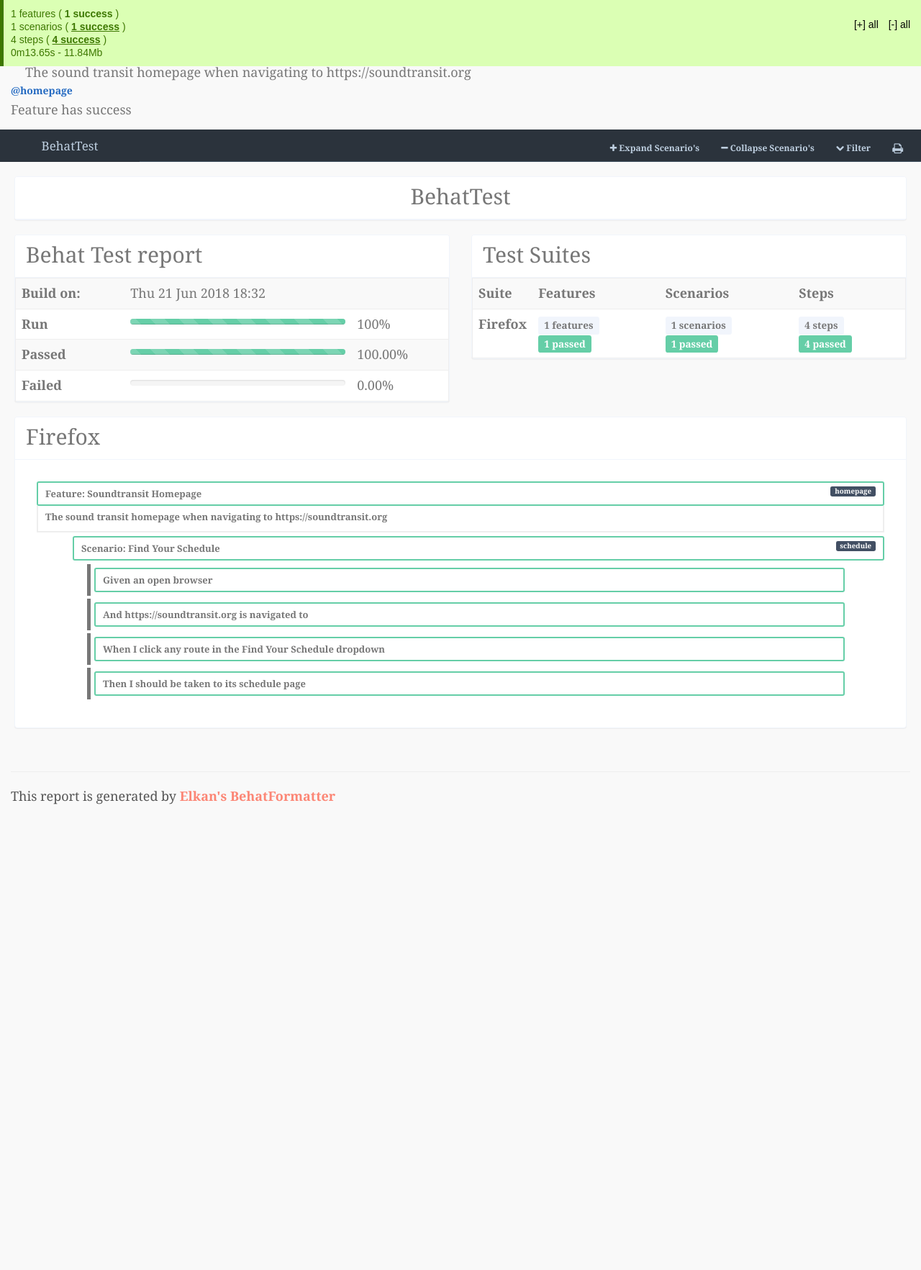
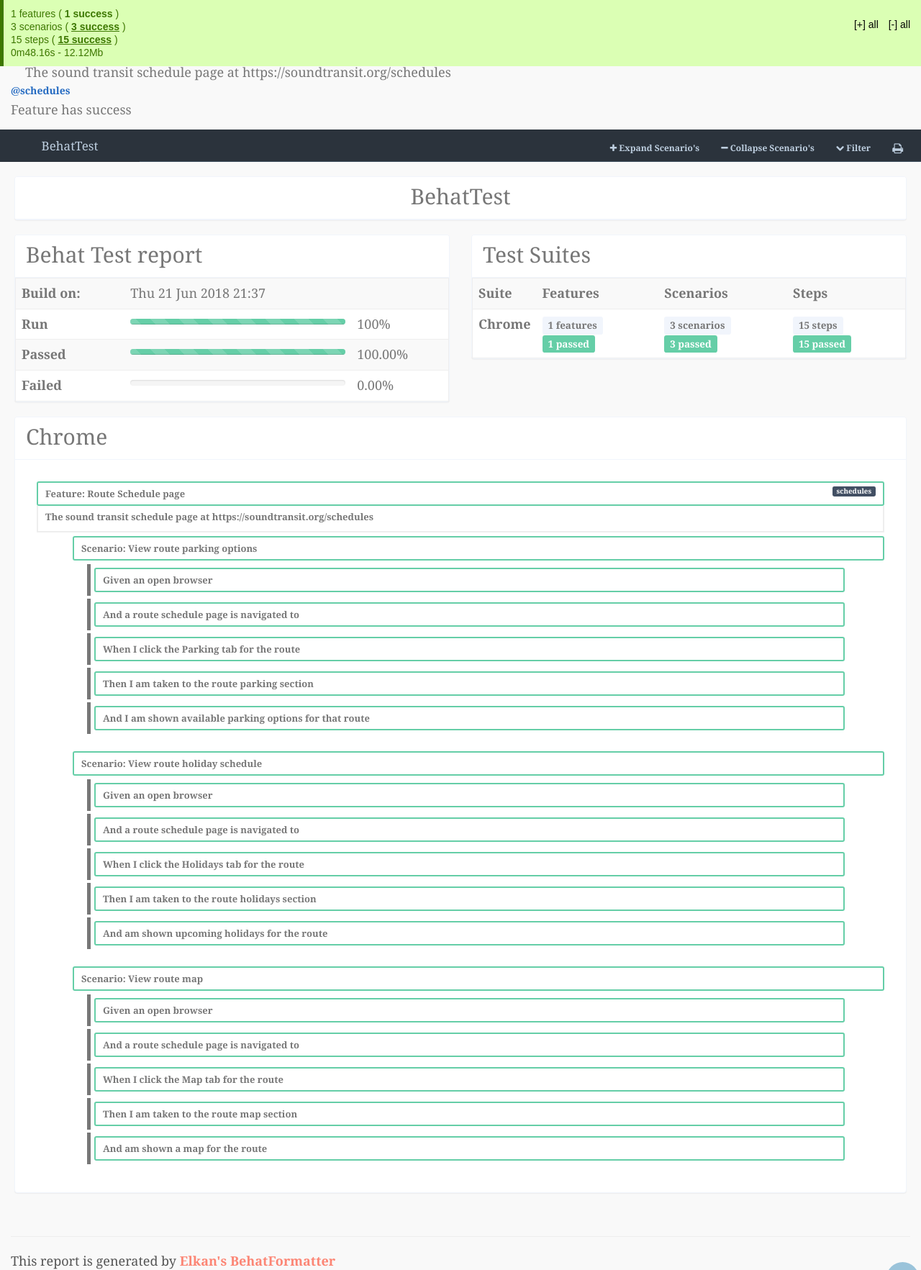
Before and after one commit to jimarasim/behattest, a PHP site: page /wd/build/Index.html in a window 1280 px wide. Shown: the whole page at 72% size. Before the commit the page ends 1118 px from the top, so only its background shows below. Run offline with PHP 8.4, Linux system fonts and the light colour scheme; some libraries are stand-ins or nearby versions.

Commit message:
added tests for tabs on route schedule page

```diff
--- a/behat.yml
+++ b/behat.yml
@@ -4,12 +4,14 @@ default:
             contexts:
                 - HomepageContext
                 - TripPlannerContext
+                - SchedulesContext
                 - CommonContext:
                     browser: 'chrome'
         firefox:
             contexts:
                 - HomepageContext
                 - TripPlannerContext
+                - SchedulesContext
                 - CommonContext:
                     browser: 'firefox'
     formatters:
--- a/build/Index.html
+++ b/build/Index.html
@@ -327,23 +327,22 @@
         </head>
         <body>
         <div id='behat'>
-        <div class="suite">Suite : firefox</div>
+        <div class="suite">Suite : chrome</div>
         <div class="feature">
             <h2>
                 <span id="feat1" class="keyword"> Feature: </span>
-                <span class="title">Soundtransit Homepage</span>
+                <span class="title">Route Schedule page</span>
             </h2>
-            <p>The sound transit homepage when navigating to https://soundtransit.org</p>
+            <p>The sound transit schedule page at https://soundtransit.org/schedules</p>
             <ul class="tags">
-                <li>@homepage</li>
+                <li>@schedules</li>
             </ul>
             <div class="scenario">
                 <ul class="tags">
-                    <li>@schedule</li>
                 </ul>
                 <h3>
                     <span class="keyword"> Scenario: </span>
-                    <span class="title">Find Your Schedule</span>
+                    <span class="title">View route parking options</span>
                 </h3>
                 <ol>
                     <li class="passed">
@@ -356,22 +355,119 @@
                     <li class="passed">
                         <div class="step">
                             <span class="keyword">And </span>
-                            <span class="text">https://soundtransit.org is navigated to </span>
-                            <span class="path">HomepageContext::httpsSoundtransitOrgIsNavigatedTo()</span>
+                            <span class="text">a route schedule page is navigated to </span>
+                            <span class="path">SchedulesContext::aRouteSchedulePageIsNavigatedTo()</span>
                         </div>
                     </li>
                     <li class="passed">
                         <div class="step">
                             <span class="keyword">When </span>
-                            <span class="text">I click any route in the Find Your Schedule dropdown </span>
-                            <span class="path">HomepageContext::iClickAnyRouteInTheFindYourScheduleDropdown()</span>
+                            <span class="text">I click the Parking tab for the route </span>
+                            <span class="path">SchedulesContext::iClickTheParkingTabForTheRoute()</span>
                         </div>
                     </li>
                     <li class="passed">
                         <div class="step">
                             <span class="keyword">Then </span>
-                            <span class="text">I should be taken to its schedule page </span>
-                            <span class="path">HomepageContext::iShouldBeTakenToItsSchedulePage()</span>
+                            <span class="text">I am taken to the route parking section </span>
+                            <span class="path">SchedulesContext::iAmTakenToTheRouteParkingSection()</span>
+                        </div>
+                    </li>
+                    <li class="passed">
+                        <div class="step">
+                            <span class="keyword">And </span>
+                            <span class="text">I am shown available parking options for that route </span>
+                            <span class="path">SchedulesContext::iAmShownAvailableParkingOptionsForThatRoute()</span>
+                        </div>
+                    </li>
+                </ol>
+            </div>
+            <div class="scenario">
+                <ul class="tags">
+                </ul>
+                <h3>
+                    <span class="keyword"> Scenario: </span>
+                    <span class="title">View route holiday schedule</span>
+                </h3>
+                <ol>
+                    <li class="passed">
+                        <div class="step">
+                            <span class="keyword">Given </span>
+                            <span class="text">an open browser </span>
+                            <span class="path">CommonContext::anOpenChromeBrowser()</span>
+                        </div>
+                    </li>
+                    <li class="passed">
+                        <div class="step">
+                            <span class="keyword">And </span>
+                            <span class="text">a route schedule page is navigated to </span>
+                            <span class="path">SchedulesContext::aRouteSchedulePageIsNavigatedTo()</span>
+                        </div>
+                    </li>
+                    <li class="passed">
+                        <div class="step">
+                            <span class="keyword">When </span>
+                            <span class="text">I click the Holidays tab for the route </span>
+                            <span class="path">SchedulesContext::iClickTheHolidaysTabForTheRoute()</span>
+                        </div>
+                    </li>
+                    <li class="passed">
+                        <div class="step">
+                            <span class="keyword">Then </span>
+                            <span class="text">I am taken to the route holidays section </span>
+                            <span class="path">SchedulesContext::iAmTakenToTheRouteHolidaysSection()</span>
+                        </div>
+                    </li>
+                    <li class="passed">
+                        <div class="step">
+                            <span class="keyword">And </span>
+                            <span class="text">am shown upcoming holidays for the route </span>
+                            <span class="path">SchedulesContext::amShownUpcomingHolidaysForTheRoute()</span>
+                        </div>
+                    </li>
+                </ol>
+            </div>
+            <div class="scenario">
+                <ul class="tags">
+                </ul>
+                <h3>
+                    <span class="keyword"> Scenario: </span>
+                    <span class="title">View route map</span>
+                </h3>
+                <ol>
+                    <li class="passed">
+                        <div class="step">
+                            <span class="keyword">Given </span>
+                            <span class="text">an open browser </span>
+                            <span class="path">CommonContext::anOpenChromeBrowser()</span>
+                        </div>
+                    </li>
+                    <li class="passed">
+                        <div class="step">
+                            <span class="keyword">And </span>
+                            <span class="text">a route schedule page is navigated to </span>
+                            <span class="path">SchedulesContext::aRouteSchedulePageIsNavigatedTo()</span>
+                        </div>
+                    </li>
+                    <li class="passed">
+                        <div class="step">
+                            <span class="keyword">When </span>
+                            <span class="text">I click the Map tab for the route </span>
+                            <span class="path">SchedulesContext::iClickTheMapTabForTheRoute()</span>
+                        </div>
+                    </li>
+                    <li class="passed">
+                        <div class="step">
+                            <span class="keyword">Then </span>
+                            <span class="text">I am taken to the route map section </span>
+                            <span class="path">SchedulesContext::iAmTakenToTheRouteMapSection()</span>
+                        </div>
+                    </li>
+                    <li class="passed">
+                        <div class="step">
+                            <span class="keyword">And </span>
+                            <span class="text">am shown a map for the route </span>
+                            <span class="path">SchedulesContext::amShownAMapForTheRoute()</span>
                         </div>
                     </li>
                 </ol>
@@ -477,7 +573,7 @@
                             <tr>
                                 <th>Build on:</th>
                                 <td>
-                                    Thu 21 Jun 2018 18:32
+                                    Thu 21 Jun 2018 21:37
                                 </td>
                                 <td></td>
                             </tr>
@@ -536,8 +632,19 @@
                             </tr>
                                                                                     <tr>
                                 <th>
-                                    Firefox
+                                    Chrome
                                 </th>
+
+
+
+
+
+
+
+
+
+
+
 
 
 
@@ -551,14 +658,14 @@
                                     <span id="label" class="label label-info"></span>
                                 </td>
                                 <td>
-                                    <span id="label" class="label label-default">1 scenarios</span>
-                                    <span id="label" class="label label-success">1 passed</span>
+                                    <span id="label" class="label label-default">3 scenarios</span>
+                                    <span id="label" class="label label-success">3 passed</span>
                                     <span id="label" class="label label-danger"></span>
                                     <span id="label" class="label label-info"></span>
                                 </td>
                                 <td>
-                                    <span id="label" class="label label-default">4 steps</span>
-                                    <span id="label" class="label label-success">4 passed</span>
+                                    <span id="label" class="label label-default">15 steps</span>
+                                    <span id="label" class="label label-success">15 passed</span>
                                     <span id="label" class="label label-danger"></span>
                                     <span id="label" class="label label-info"></span>
                                 </td>
@@ -574,28 +681,27 @@
                     <div id="page-break" class="page-break"></div>
                                             <div class="panel panel-default panel-suite">
                             <div class="panel-heading">
-                                <h2>Firefox</h2>
+                                <h2>Chrome</h2>
                             </div>
                             <div class="panel-body">
                                 <ol class="dd-list">
 
                                                                         <div id="collapse-feature" data-role="collapsible" data-inset="false">
                                     <li data-role="listview" class="dd-item feature success" data-id="feature-1">
-                                        <div class="dd-nodrag dd-success">Feature: Soundtransit Homepage
-                                                                                                                                                <span class="pull-right label label-primary">homepage</span>
+                                        <div class="dd-nodrag dd-success">Feature: Route Schedule page
+                                                                                                                                                <span class="pull-right label label-primary">schedules</span>
                                                                                                                                     </div>
 
                                         <ol class="dd-list">
                                                                                         <li class="dd-item feature-extra" data-id="featureinfo-1">
                                                 <div class="dd-nodrag">
-                                                    <p>The sound transit homepage when navigating to https://soundtransit.org</p>
+                                                    <p>The sound transit schedule page at https://soundtransit.org/schedules</p>
                                                 </div>
                                             </li>
                                                                                     <div class="dd">
                                                                                     <li class="dd-item scenario success" data-id="scenario-1-1">
-                                                <div class="dd-nodrag dd-success">Scenario: Find Your Schedule
-                                                                                                                                                                                        <span class="pull-right label label-primary">schedule</span>
-                                                                                                                                                                    </div>
+                                                <div class="dd-nodrag dd-success">Scenario: View route parking options
+                                                                                                                                                                                                                        </div>
 
                                                 <ol class="dd-list">
                                                                                                          <li class="dd-item step" data-id="step-1-1-">
@@ -606,19 +712,99 @@
                                                                                                             </li>
                                                                                                         <li class="dd-item step" data-id="step-1-1-">
                                                         <div class="dd-nodrag dd-success">
-                                                            <b>And</b> https://soundtransit.org is navigated to
+                                                            <b>And</b> a route schedule page is navigated to
                                                         </div>
 
                                                                                                             </li>
                                                                                                         <li class="dd-item step" data-id="step-1-1-">
                                                         <div class="dd-nodrag dd-success">
-                                                            <b>When</b> I click any route in the Find Your Schedule dropdown
+                                                            <b>When</b> I click the Parking tab for the route
                                                         </div>
 
                                                                                                             </li>
                                                                                                         <li class="dd-item step" data-id="step-1-1-">
                                                         <div class="dd-nodrag dd-success">
-                                                            <b>Then</b> I should be taken to its schedule page
+                                                            <b>Then</b> I am taken to the route parking section
+                                                        </div>
+
+                                                                                                            </li>
+                                                                                                        <li class="dd-item step" data-id="step-1-1-">
+                                                        <div class="dd-nodrag dd-success">
+                                                            <b>And</b> I am shown available parking options for that route
+                                                        </div>
+
+                                                                                                            </li>
+                                                                                                    </ol>
+                                            </li>
+                                                                                    <li class="dd-item scenario success" data-id="scenario-1-2">
+                                                <div class="dd-nodrag dd-success">Scenario: View route holiday schedule
+                                                                                                                                                                                                                        </div>
+
+                                                <ol class="dd-list">
+                                                                                                         <li class="dd-item step" data-id="step-1-2-">
+                                                        <div class="dd-nodrag dd-success">
+                                                            <b>Given</b> an open browser
+                                                        </div>
+
+                                                                                                            </li>
+                                                                                                        <li class="dd-item step" data-id="step-1-2-">
+                                                        <div class="dd-nodrag dd-success">
+                                                            <b>And</b> a route schedule page is navigated to
+                                                        </div>
+
+                                                                                                            </li>
+                                                                                                        <li class="dd-item step" data-id="step-1-2-">
+                                                        <div class="dd-nodrag dd-success">
+                                                            <b>When</b> I click the Holidays tab for the route
+                                                        </div>
+
+                                                                                                            </li>
+                                                                                                        <li class="dd-item step" data-id="step-1-2-">
+                                                        <div class="dd-nodrag dd-success">
+                                                            <b>Then</b> I am taken to the route holidays section
+                                                        </div>
+
+                                                                                                            </li>
+                                                                                                        <li class="dd-item step" data-id="step-1-2-">
+                                                        <div class="dd-nodrag dd-success">
+                                                            <b>And</b> am shown upcoming holidays for the route
+                                                        </div>
+
+                                                                                                            </li>
+                                                                                                    </ol>
+                                            </li>
+                                                                                    <li class="dd-item scenario success" data-id="scenario-1-3">
+                                                <div class="dd-nodrag dd-success">Scenario: View route map
+                                                                                                                                                                                                                        </div>
+
+                                                <ol class="dd-list">
+                                                                                                         <li class="dd-item step" data-id="step-1-3-">
+                                                        <div class="dd-nodrag dd-success">
+                                                            <b>Given</b> an open browser
+                                                        </div>
+
+                                                                                                            </li>
+                                                                                                        <li class="dd-item step" data-id="step-1-3-">
+                                                        <div class="dd-nodrag dd-success">
+                                                            <b>And</b> a route schedule page is navigated to
+                                                        </div>
+
+                                                                                                            </li>
+                                                                                                        <li class="dd-item step" data-id="step-1-3-">
+                                                        <div class="dd-nodrag dd-success">
+                                                            <b>When</b> I click the Map tab for the route
+                                                        </div>
+
+                                                                                                            </li>
+                                                                                                        <li class="dd-item step" data-id="step-1-3-">
+                                                        <div class="dd-nodrag dd-success">
+                                                            <b>Then</b> I am taken to the route map section
+                                                        </div>
+
+                                                                                                            </li>
+                                                                                                        <li class="dd-item step" data-id="step-1-3-">
+                                                        <div class="dd-nodrag dd-success">
+                                                            <b>And</b> am shown a map for the route
                                                         </div>
 
                                                                                                             </li>
@@ -740,13 +926,13 @@
                     1 features ( <strong class="passed">1 success</strong> )
                 </p>
                 <p class="scenarios">
-                    1 scenarios ( <strong class="passed">1 success</strong> )
+                    3 scenarios ( <strong class="passed">3 success</strong> )
                 </p>
                 <p class="steps">
-                    4 steps ( <strong class="passed">4 success</strong> )
+                    15 steps ( <strong class="passed">15 success</strong> )
                 </p>
                 <p class="time">
-                0m13.65s - 11.84Mb
+                0m48.16s - 12.12Mb
                 </p>
             </div>
             <div class="switchers">
--- a/features/bootstrap/TripPlannerContext.php
+++ b/features/bootstrap/TripPlannerContext.php
@@ -1,7 +1,6 @@
 <?php
 
 use Behat\Behat\Context\Context;
-use Behat\Behat\Tester\Exception\PendingException;
 use Behat\Gherkin\Node\PyStringNode;
 use Pages\TripPlanner;
 use PHPUnit\Framework\Assert;
```
Also changed, not shown: features/bootstrap/Pages/Schedules.php (+40 -0 lines), features/bootstrap/SchedulesContext.php (added, +101 -0 lines), 1 other file.
